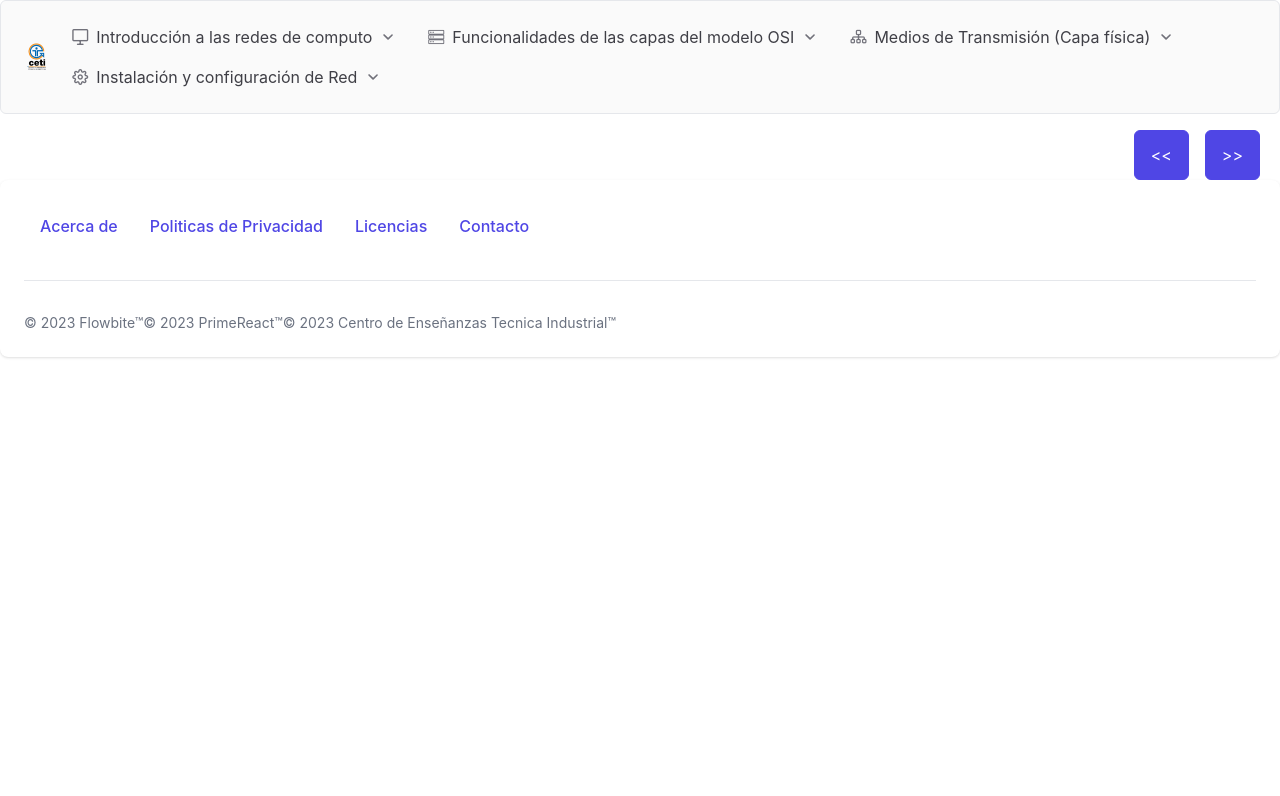
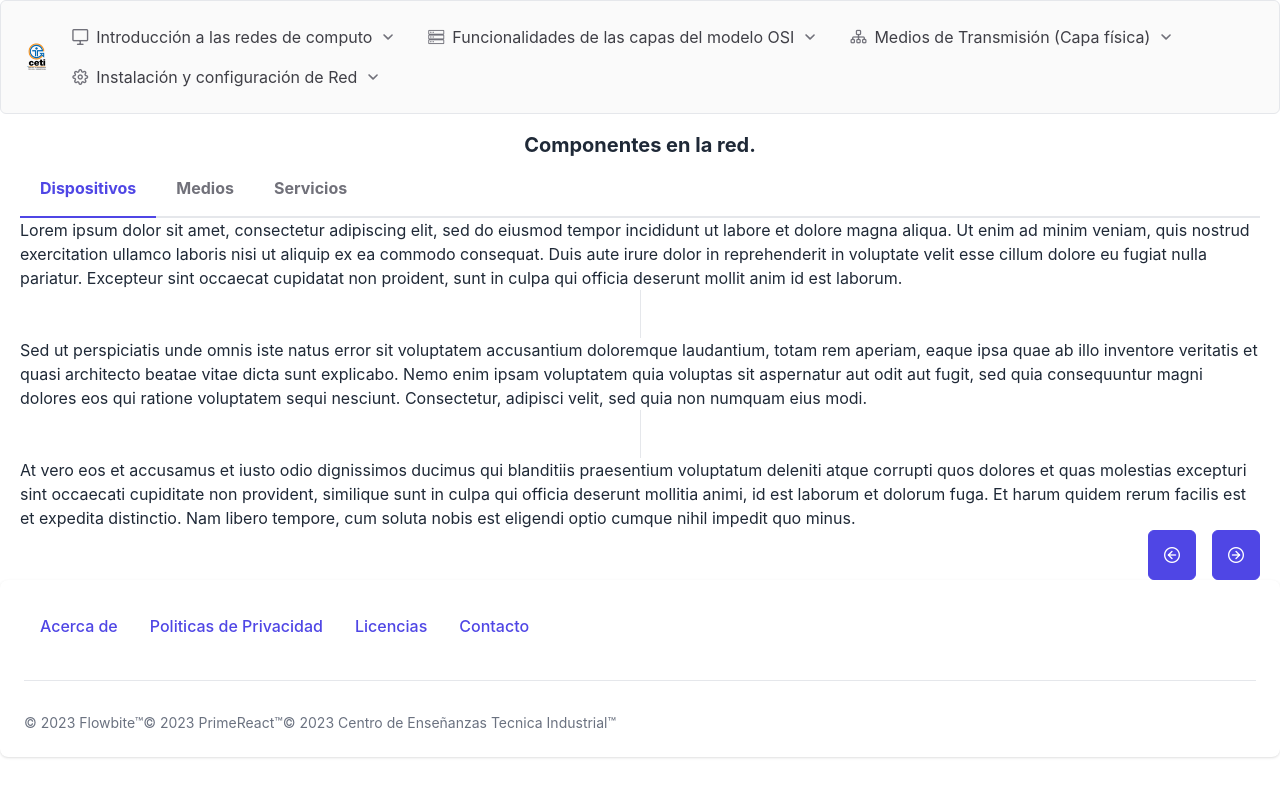
Before and after one commit to Gabo-Puck/RedesCeti, a React (Vite) app: page /unidades/u1/Tema1_2 in a window 1280 px wide. Shown: the top 796 px of the page. Built offline with nearby package versions, Linux system fonts and the light colour scheme; a web font is replaced by a local one.

Commit message:
Tema1_2 Route FIxxed

```diff
--- a/src/components/LessonControls.tsx
+++ b/src/components/LessonControls.tsx
@@ -2,11 +2,25 @@ import { Button } from "primereact/button";
 import useLessonControls from "../hooks/lessonControlHook";
 
 export default function LessonControls() {
-    const { currentIndex, next, prev, isFirst, isLast } = useLessonControls();
-    return <div className="flex justify-end">
-        <div className="flex space-x-4">
-            <Button onClick={() => { prev() }} disabled={isFirst}>{"<<"}</Button>
-            <Button onClick={() => { next() }} disabled={isLast}>{">>"}</Button>
-        </div>
+  const { currentIndex, next, prev, isFirst, isLast } = useLessonControls();
+  return (
+    <div className="flex justify-end">
+      <div className="flex space-x-4">
+        <Button
+          onClick={() => {
+            prev();
+          }}
+          disabled={isFirst}
+          icon="pi pi-arrow-circle-left"
+        />
+        <Button
+          onClick={() => {
+            next();
+          }}
+          disabled={isLast}
+          icon="pi pi-arrow-circle-right"
+        />
+      </div>
     </div>
+  );
 }
--- a/src/components/NavBar.tsx
+++ b/src/components/NavBar.tsx
@@ -19,6 +19,9 @@ function NavBar() {
         },
         {
           label: "1.2 Componentes de la red",
+          command: () => {
+            navigate("/unidades/u1/Tema1_2");
+          },
           items: [
             {
               label: "1.2.1 Dispositivos",
@@ -28,7 +31,6 @@ function NavBar() {
             },
             {
               label: "1.2.3 Servicios",
-
             },
           ],
         },
@@ -81,7 +83,7 @@ function NavBar() {
             {
               label: "2.1.1 Modelo cliente servidor",
               command: () => {
-                navigate('/test')
+                navigate("/test");
               },
             },
             {
--- a/src/pages/Chapter1/Tema1_1.tsx
+++ b/src/pages/Chapter1/Tema1_1.tsx
@@ -19,7 +19,6 @@ function ElementosDeComunicacionPage() {
   const navigate = useNavigate();
   return (
     <div>
-
       <h1 style={{ fontWeight: "bold", textAlign: "center", fontSize: "20px" }}>
         Elementos de comunicacion y comunicacion de mensajes.
       </h1>
@@ -233,6 +232,15 @@ function ElementosDeComunicacionPage() {
           </ul>
         </div>
       </Panel>
+
+      <Button
+        label="Siguiente Tema"
+        icon="pi pi-arrow-circle-right"
+        link
+        onClick={() => {
+          navigate("/unidades/u1/Tema1_2");
+        }}
+      />
     </div>
   );
 }
--- a/src/pages/Chapter1/Tema1_2.tsx
+++ /dev/null
@@ -1,13 +0,0 @@
-import React from "react";
-import NavBar from "../../components/NavBar";
-import FooterBar from "../../components/FooterBar";
-
-function ComponentesRedPage() {
-  return (
-    <div>
-
-    </div>
-  );
-}
-
-export default ComponentesRedPage;
--- a/src/pages/Chapter1/Tema1_2/Tema1_2.tsx
+++ b/src/pages/Chapter1/Tema1_2/Tema1_2.tsx
@@ -1,14 +1,15 @@
 import React, { useState } from "react";
-import NavBar from "../../../components/NavBar";
-import FooterBar from "../../../components/FooterBar";
+
 import { TabMenu } from "primereact/tabmenu";
+import Tema1_2_1 from "./Tema1_2_1";
+import Tema1_2_3 from "./Tema1_2_3";
+import Tema1_2_2 from "./Tema1_2_2";
 
 function ComponentesRedPage() {
   const [activeIndex, setActiveIndex] = useState<number>(0);
 
   return (
     <div>
-      <NavBar />
       <h1 style={{ fontWeight: "bold", textAlign: "center", fontSize: "20px" }}>
         Componentes en la red.
       </h1>
@@ -21,9 +22,9 @@ function ComponentesRedPage() {
         ]}
         onTabChange={(e) => setActiveIndex(e.index)}
       />
-      {activeIndex === 0}
-
-      <FooterBar />
+      {activeIndex === 0 && <Tema1_2_1 />}
+      {activeIndex === 1 && <Tema1_2_2 />}
+      {activeIndex === 2 && <Tema1_2_3 />}
     </div>
   );
 }
--- /dev/null
+++ b/src/pages/Chapter1/Tema1_2/Tema1_2_1.tsx
@@ -0,0 +1,40 @@
+import { Divider } from "primereact/divider";
+import React from "react";
+
+function Tema1_2_1() {
+  return (
+    <div className="card flex justify-content-center">
+      <p>
+        Lorem ipsum dolor sit amet, consectetur adipiscing elit, sed do eiusmod
+        tempor incididunt ut labore et dolore magna aliqua. Ut enim ad minim
+        veniam, quis nostrud exercitation ullamco laboris nisi ut aliquip ex ea
+        commodo consequat. Duis aute irure dolor in reprehenderit in voluptate
+        velit esse cillum dolore eu fugiat nulla pariatur. Excepteur sint
+        occaecat cupidatat non proident, sunt in culpa qui officia deserunt
+        mollit anim id est laborum.
+      </p>
+      <Divider layout="vertical" />
+      <p>
+        Sed ut perspiciatis unde omnis iste natus error sit voluptatem
+        accusantium doloremque laudantium, totam rem aperiam, eaque ipsa quae ab
+        illo inventore veritatis et quasi architecto beatae vitae dicta sunt
+        explicabo. Nemo enim ipsam voluptatem quia voluptas sit aspernatur aut
+        odit aut fugit, sed quia consequuntur magni dolores eos qui ratione
+        voluptatem sequi nesciunt. Consectetur, adipisci velit, sed quia non
+        numquam eius modi.
+      </p>
+      <Divider layout="vertical" />
+      <p>
+        At vero eos et accusamus et iusto odio dignissimos ducimus qui
+        blanditiis praesentium voluptatum deleniti atque corrupti quos dolores
+        et quas molestias excepturi sint occaecati cupiditate non provident,
+        similique sunt in culpa qui officia deserunt mollitia animi, id est
+        laborum et dolorum fuga. Et harum quidem rerum facilis est et expedita
+        distinctio. Nam libero tempore, cum soluta nobis est eligendi optio
+        cumque nihil impedit quo minus.
+      </p>
+    </div>
+  );
+}
+
+export default Tema1_2_1;
--- /dev/null
+++ b/src/pages/Chapter1/Tema1_2/Tema1_2_2.tsx
@@ -0,0 +1,7 @@
+import React from "react";
+
+function Tema1_2_2() {
+  return <div>Tema1_2_2</div>;
+}
+
+export default Tema1_2_2;
--- /dev/null
+++ b/src/pages/Chapter1/Tema1_2/Tema1_2_3.tsx
@@ -0,0 +1,7 @@
+import React from "react";
+
+function Tema1_2_3() {
+  return <div>Tema1_2_3</div>;
+}
+
+export default Tema1_2_3;
--- a/src/pages/Chapter1/root.tsx
+++ b/src/pages/Chapter1/root.tsx
@@ -1,17 +1,17 @@
 import { RouteObject } from "react-router-dom";
 import ElementosDeComunicacionPage from "./Tema1_1";
-import ComponentesRedPage from "./Tema1_2";
+import ComponentesRedPage from "./Tema1_2/Tema1_2";
 
 const routerUnidad1: RouteObject = {
   path: "u1",
   children: [
     {
       path: "Tema1_1",
-      element: <ElementosDeComunicacionPage/>,
+      element: <ElementosDeComunicacionPage />,
     },
     {
       path: "Tema1_2",
-      element: <ComponentesRedPage/>,
+      element: <ComponentesRedPage />,
     },
   ],
 };
```
